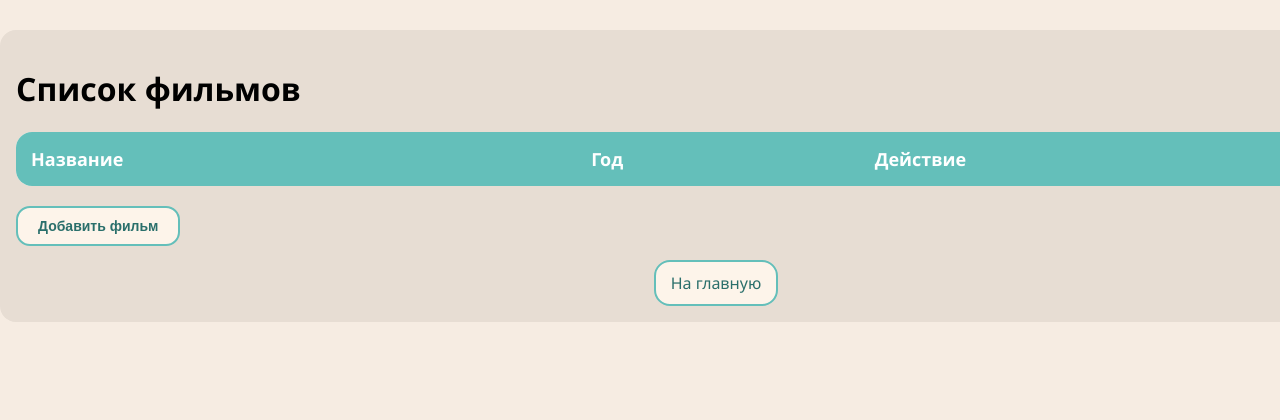
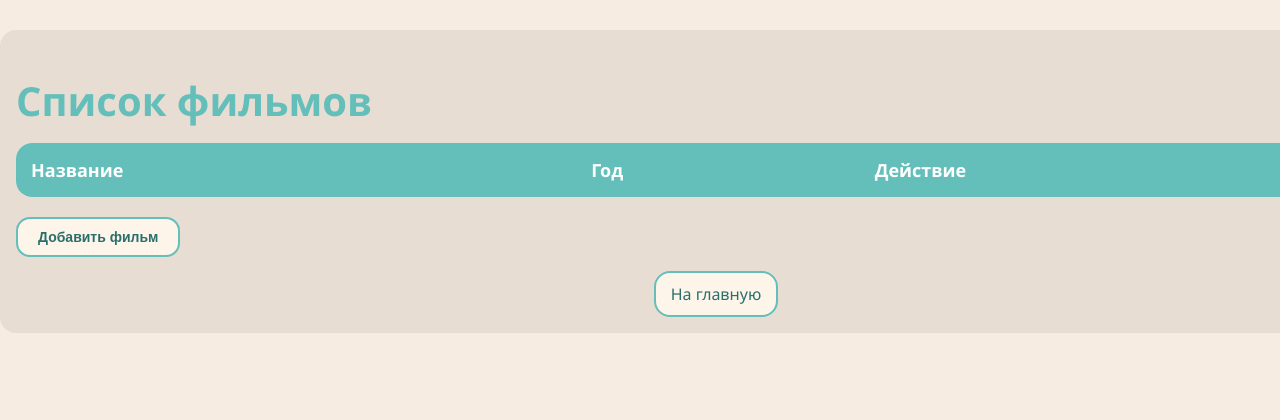
Before and after one commit to nesssai/web-back-labs, a Flask app: page /lab7/ in a window 1280 px wide; the page is wider, and only the part inside the window is pictured. Shown: the part 62-482 px from the top of that part. Run offline with Flask 3, Linux system fonts and the light colour scheme; data that the repository does not hold is empty; some libraries are stand-ins or nearby versions.

Commit message:
Лабораторная работа 8

```diff
--- a/templates/lab7/index.html
+++ b/templates/lab7/index.html
@@ -173,6 +173,12 @@ td button:hover {
     color: #888888;
     font-style: italic;
 }
+
+h1 {
+    color: #64bfba;
+    font-size: 40px;
+    margin-bottom: 15px;
+}
 </style>
 {% endblock %}
 
```
Also changed, not shown: README.md.
